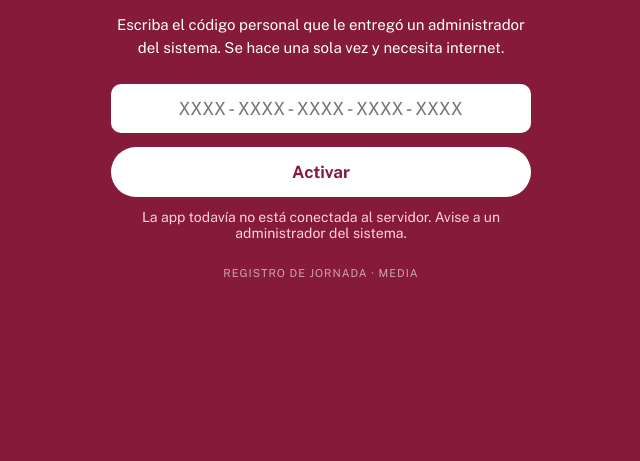
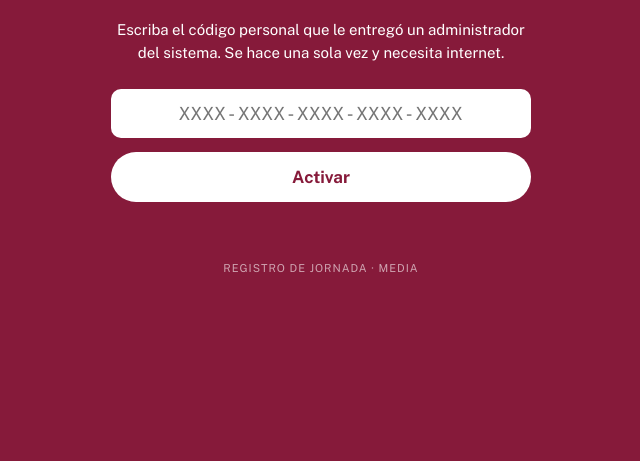
Before and after one commit to Landak21/permanencia-acacia-c, a plain HTML site: page index.html in a window 1280 px wide. Shown: the part 339-800 px from the top of the page, without its empty margins (319-959 px from the left). Drawn offline with nearby package versions, Linux system fonts and the light colour scheme.

Commit message:
Update index.html

```diff
--- a/index.html
+++ b/index.html
@@ -16,7 +16,7 @@
             // 1) URL del servidor: en Apps Script, Implementar › Administrar implementaciones › «URL de la aplicación web».
             //    Pegue la URL completa entre las comillas. Termina en /exec. Si se publica una versión nueva con el lápiz,
             //    la URL no cambia y no hay que tocar esto.
-            SCRIPT_URL: '',
+            SCRIPT_URL: 'https://script.google.com/macros/s/AKfycbxSoNLmu81X1xZS7nNCZj7LK80rIMWNmGUJxCKzbWJbYjhQl1Wp07iwDGO2Q_pS1Uo0oQ/exec',
 
             // 2) Versión mínima del servidor con la que esta app funciona. No modificar.
             VERSION_API_REQUERIDA: '1.0.0',
```
